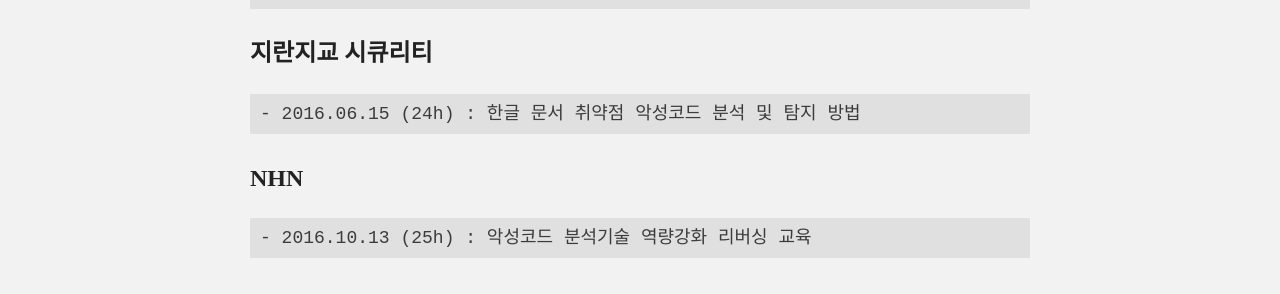
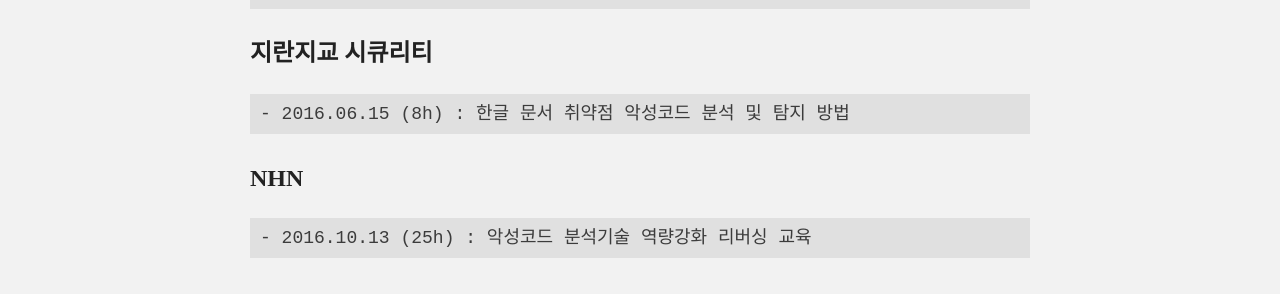
Before and after one commit to hanul93/hanul93.github.com, a Jekyll site: the page built from lecture.md, in a window 1280 px wide. Shown: the part 1634-1928 px from the top of the page. Built offline with Jekyll 4.4.1, drawn with Linux system fonts in a browser that asks for light colours; nearby versions of some CDN libraries.

Commit message:
강의 시간 추가

```diff
--- a/lecture.md
+++ b/lecture.md
@@ -77,7 +77,7 @@
 
 ## 지란지교 시큐리티
 
-<div class="highlighter-rouge"><pre class="highlight"><code>- 2016.06.15 (24h) : 한글 문서 취약점 악성코드 분석 및 탐지 방법
+<div class="highlighter-rouge"><pre class="highlight"><code>- 2016.06.15 (8h) : 한글 문서 취약점 악성코드 분석 및 탐지 방법
 </code></pre>
 </div>
 
```
